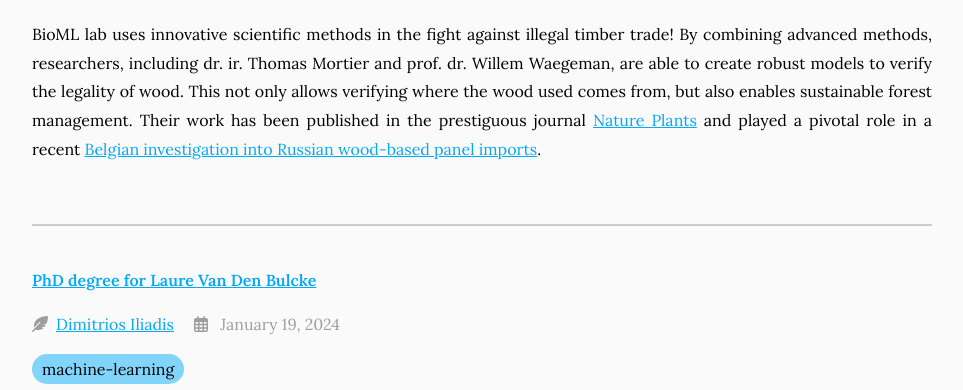
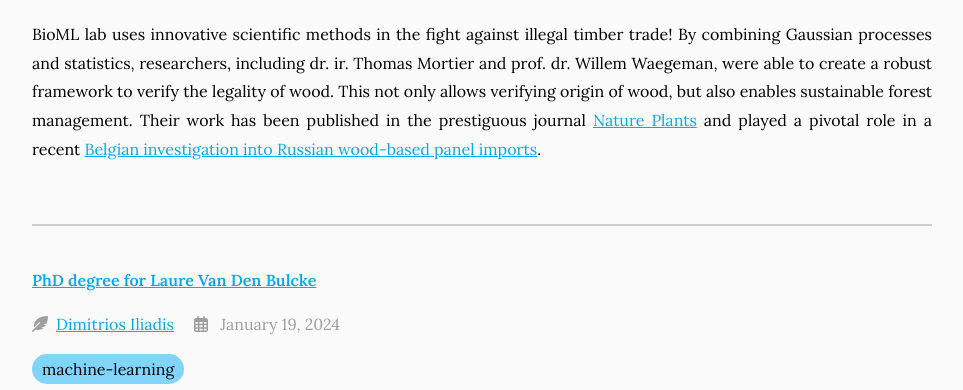
Before and after one commit to willemwaegeman/bioml, a Jekyll site: the page built from blog/index.md, in a window 1280 px wide and 900 px high, scrolled down 697 px, cut to the strip 236-626 px from the top of the window. Shown: the whole strip, without its empty margins (158-1121 px from the left). Built offline with Jekyll 4.4.1, drawn with Linux system fonts in a browser that asks for light colours.

Commit message:
update bio and blog

```diff
--- a/_posts/2024-03-11-NaturePlants.md
+++ b/_posts/2024-03-11-NaturePlants.md
@@ -6,4 +6,4 @@ member: upton-goode
 image: images/natureplants.jpeg
 ---
 
-BioML lab uses innovative scientific methods in the fight against illegal timber trade! By combining advanced methods, researchers, including dr. ir. Thomas Mortier and prof. dr. Willem Waegeman, are able to create robust models to verify the legality of wood. This not only allows verifying where the wood used comes from, but also enables sustainable forest management. Their work has been published in the prestiguous journal [Nature Plants](https://www.nature.com/articles/s41477-024-01648-5) and played a pivotal role in a recent [Belgian investigation into Russian wood-based panel imports](https://www.tijd.be/politiek-economie/belgie/algemeen/illegaal-russisch-hout-onderschept-in-belgie/10530099.html).
+BioML lab uses innovative scientific methods in the fight against illegal timber trade! By combining Gaussian processes and statistics, researchers, including dr. ir. Thomas Mortier and prof. dr. Willem Waegeman, were able to create a robust framework to verify the legality of wood. This not only allows verifying origin of wood, but also enables sustainable forest management. Their work has been published in the prestiguous journal [Nature Plants](https://www.nature.com/articles/s41477-024-01648-5) and played a pivotal role in a recent [Belgian investigation into Russian wood-based panel imports](https://www.tijd.be/politiek-economie/belgie/algemeen/illegaal-russisch-hout-onderschept-in-belgie/10530099.html).
```
Also changed, not shown: _members/thomas-mortier.md (+1 -2 lines).
